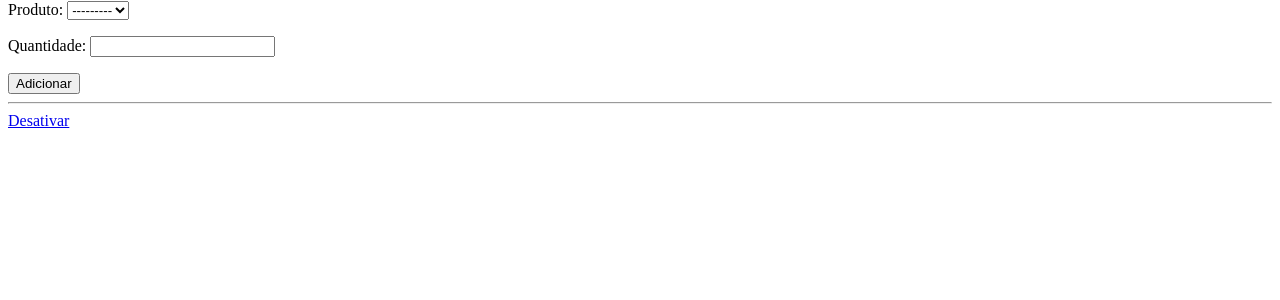
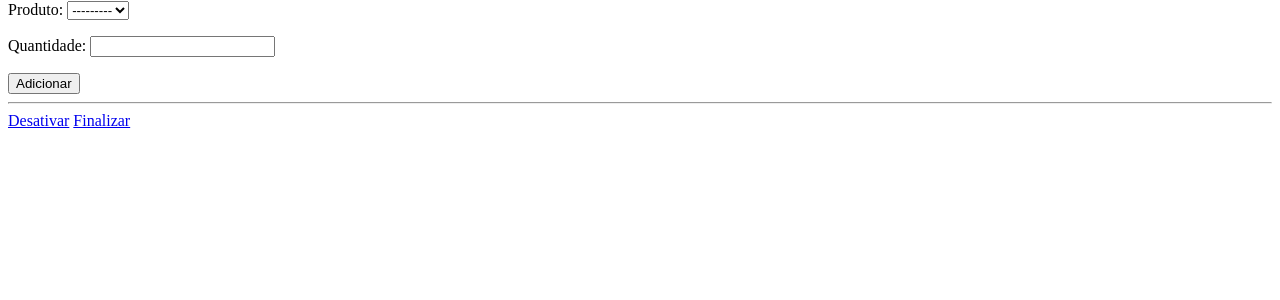
Before and after one commit to Control-Cash/controlcash, a Django app: template venda/templates/venda/detalhar.html in a window 1280 px wide. Shown: the part 184-484 px from the top of the page. Run offline with Django 4.2, Linux system fonts and the light colour scheme; the template is opened without the code that fills it: values that come from a table or form of the project are taken from there, others are empty.

Commit message:
Adiciona link para finalização de venda #73

```diff
--- a/venda/templates/venda/detalhar.html
+++ b/venda/templates/venda/detalhar.html
@@ -45,5 +45,6 @@
   <hr>
 
   <a href="{% url 'venda_desativar' venda.id %}">Desativar</a>
+  <a href="{% url 'venda_finalizar' venda.id %}">Finalizar</a>
 </body>
 </html>
```
